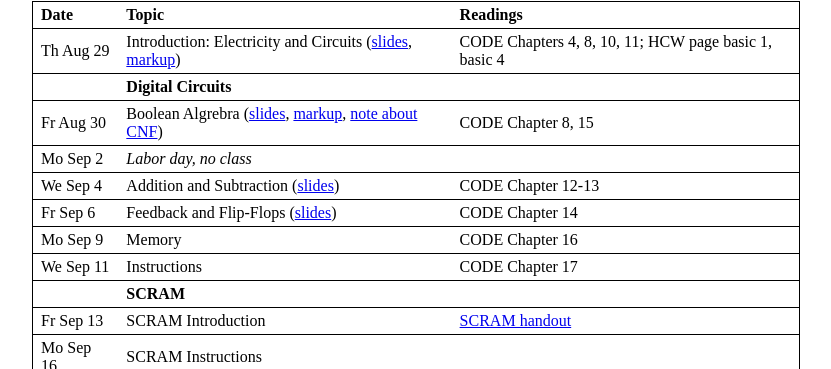
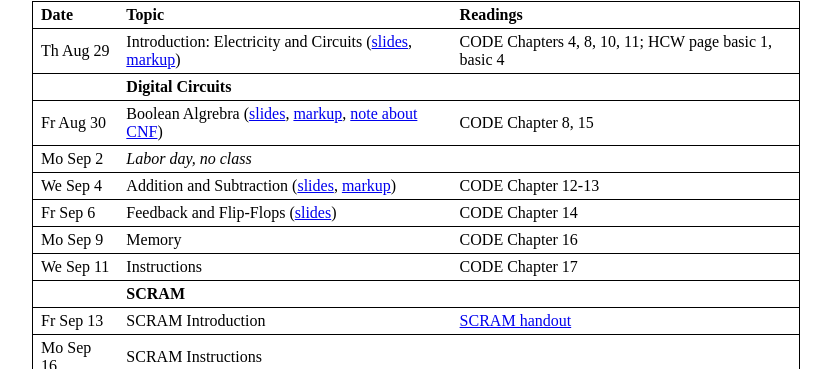
Before and after one commit to jhucsf/fall2019, a Jekyll site: the page built from index.md, in a window 1280 px wide and 900 px high, scrolled down 781 px. Shown: the part 83-452 px from the top of the window, without its empty margins (224-1055 px from the left). Built offline with Jekyll 4.4.1, drawn with Linux system fonts in a browser that asks for light colours.

Commit message:
marked up slides for lecture 3

```diff
--- a/index.md
+++ b/index.md
@@ -46,7 +46,7 @@ Th Aug 29 | Introduction: Electricity and Circuits ([slides](lec/lec01.pdf), [ma
           | **Digital Circuits**
 Fr Aug 30 | Boolean Algrebra ([slides](lec/lec02.pdf), [markup](lec/lec02-ink.pdf), [note about CNF](notes/cnf.html))| CODE Chapter 8, 15
 Mo Sep 2  | *Labor day, no class*
-We Sep 4  | Addition and Subtraction ([slides](lec/lec03.pdf))                  | CODE Chapter 12-13
+We Sep 4  | Addition and Subtraction ([slides](lec/lec03.pdf), [markup](lec/lec03-ink.pdf))                  | CODE Chapter 12-13
 Fr Sep 6  | Feedback and Flip-Flops ([slides](lec/lec04.pdf))                   | CODE Chapter 14
 Mo Sep 9  | Memory                                    | CODE Chapter 16
 We Sep 11 | Instructions                              | CODE Chapter 17
```
Also changed, not shown: 2 other files.
